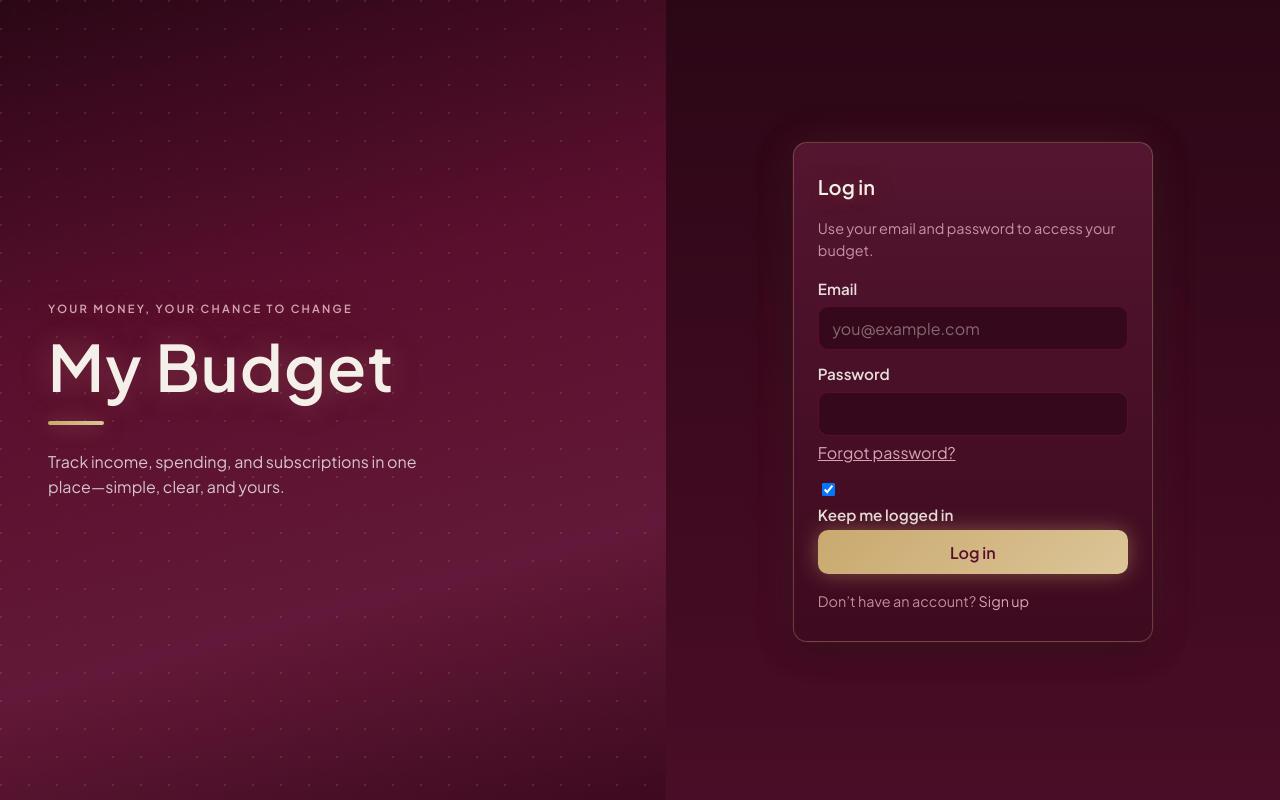
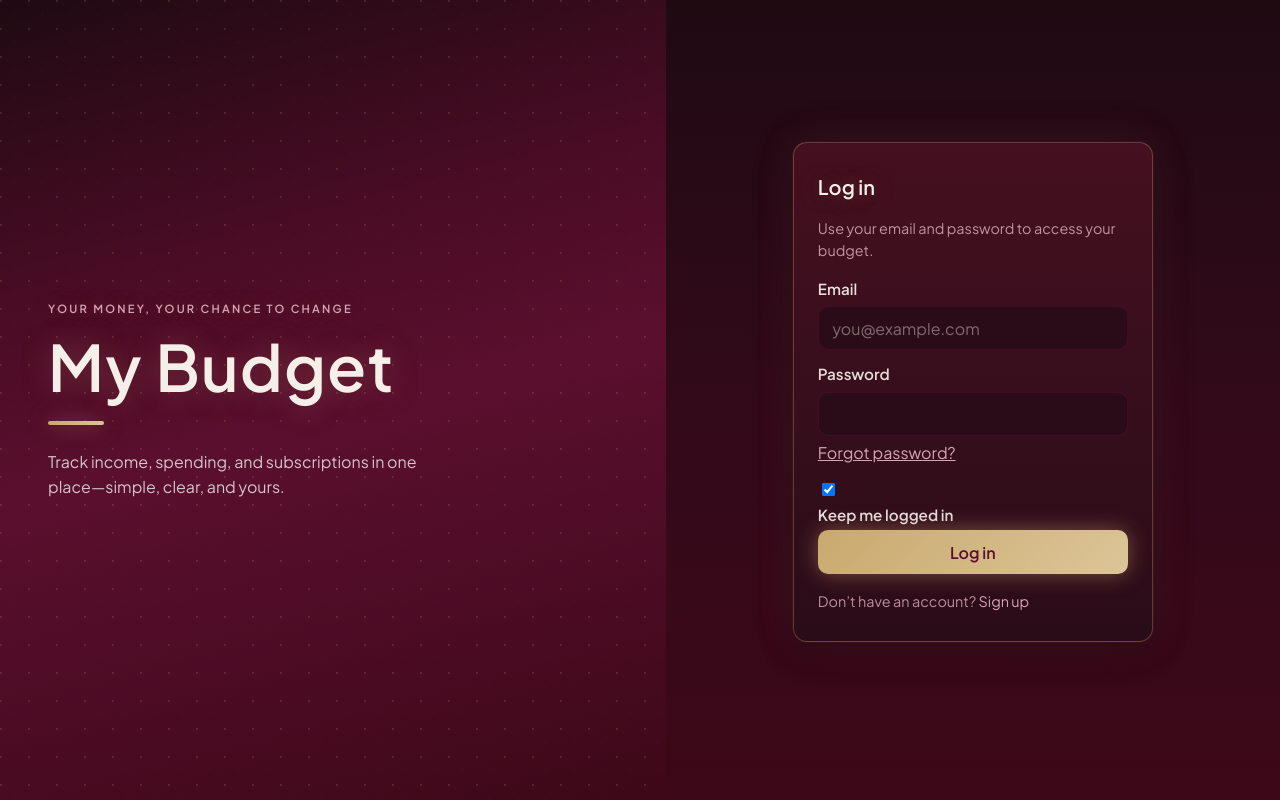
Before and after one commit to saifookhan/budget, a React (Vite) app: page / in a window 1280 px wide. Built offline with nearby package versions, Linux system fonts and the light colour scheme; no server answers.

Commit message:
Fix: etichette header leggibili; più bordeaux; titolo Impostazioni come page-title
Made-with: Cursor

```diff
--- a/index.html
+++ b/index.html
@@ -4,8 +4,8 @@
     <meta charset="UTF-8" />
     <link rel="icon" type="image/svg+xml" href="/vite.svg" />
     <meta name="viewport" content="width=device-width, initial-scale=1, viewport-fit=cover" />
-    <meta name="theme-color" content="#2b0716" media="(prefers-color-scheme: dark)" />
-    <meta name="theme-color" content="#f0e6e8" media="(prefers-color-scheme: light)" />
+    <meta name="theme-color" content="#1f0a12" media="(prefers-color-scheme: dark)" />
+    <meta name="theme-color" content="#e8d9dd" media="(prefers-color-scheme: light)" />
     <meta name="apple-mobile-web-app-capable" content="yes" />
     <meta name="apple-mobile-web-app-status-bar-style" content="black-translucent" />
     <meta http-equiv="Cache-Control" content="no-cache, no-store, must-revalidate" />
--- a/src/index.css
+++ b/src/index.css
@@ -8,12 +8,12 @@
   --mobile-tab-bar-height: 3.75rem;
 }
 
-/* Wine night — bordeaux + magenta sullo sfondo, oro su accenti e CTA */
+/* Wine night — bordeaux dominante sullo sfondo, oro su accenti e CTA */
 [data-theme="neonBlack"] {
-  --bg: #2b0716;
-  --bg-soft: #35081c;
+  --bg: #1f0a12;
+  --bg-soft: #2a0c18;
   --surface: #5a0f2e;
-  --card: #4a0d27;
+  --card: #451020;
   --text: #f5efea;
   --text-muted: rgba(214, 165, 181, 0.88);
   --accent: #c9a96e;
@@ -22,9 +22,9 @@
   --success-soft: rgba(201, 169, 110, 0.22);
   --danger: #d6a5b5;
   --danger-soft: rgba(214, 165, 181, 0.22);
-  --border: rgba(140, 28, 91, 0.38);
-  --shadow: 0 2px 12px rgba(0, 0, 0, 0.4), 0 0 28px rgba(201, 169, 110, 0.12), 0 0 36px rgba(140, 28, 91, 0.08);
-  --shadow-hover: 0 4px 22px rgba(0, 0, 0, 0.48), 0 0 36px rgba(201, 169, 110, 0.18), 0 0 40px rgba(140, 28, 91, 0.1);
+  --border: rgba(90, 15, 46, 0.55);
+  --shadow: 0 2px 12px rgba(0, 0, 0, 0.42), 0 0 28px rgba(201, 169, 110, 0.12), 0 0 40px rgba(90, 15, 46, 0.14);
+  --shadow-hover: 0 4px 22px rgba(0, 0, 0, 0.5), 0 0 36px rgba(201, 169, 110, 0.18), 0 0 48px rgba(90, 15, 46, 0.16);
 }
 [data-theme="neonBlack"] .settings-page-card select,
 [data-theme="neonBlack"] .settings-page-card .theme-dropdown {
@@ -37,12 +37,12 @@
   background: #f5efea;
 }
 
-/* Magenta — palette magenta/bordeaux, CTA e highlight in oro */
+/* Magenta — bordeaux profondo + magenta, CTA in oro */
 [data-theme="neonRainbow"] {
-  --bg: #2b0716;
-  --bg-soft: #3d0a1f;
-  --surface: #621838;
-  --card: #541530;
+  --bg: #1f0a12;
+  --bg-soft: #320a1a;
+  --surface: #4f1528;
+  --card: #421020;
   --text: #f5efea;
   --text-muted: rgba(214, 165, 181, 0.86);
   --accent: #c9a96e;
@@ -51,9 +51,9 @@
   --success-soft: rgba(201, 169, 110, 0.24);
   --danger: #d6a5b5;
   --danger-soft: rgba(214, 165, 181, 0.24);
-  --border: rgba(140, 28, 91, 0.48);
-  --shadow: 0 2px 12px rgba(0, 0, 0, 0.42), 0 0 32px rgba(201, 169, 110, 0.1), 0 0 40px rgba(140, 28, 91, 0.14);
-  --shadow-hover: 0 4px 22px rgba(0, 0, 0, 0.5), 0 0 40px rgba(201, 169, 110, 0.16), 0 0 44px rgba(140, 28, 91, 0.18);
+  --border: rgba(90, 15, 46, 0.5);
+  --shadow: 0 2px 12px rgba(0, 0, 0, 0.44), 0 0 32px rgba(201, 169, 110, 0.1), 0 0 44px rgba(90, 15, 46, 0.12), 0 0 36px rgba(140, 28, 91, 0.1);
+  --shadow-hover: 0 4px 22px rgba(0, 0, 0, 0.52), 0 0 40px rgba(201, 169, 110, 0.16), 0 0 52px rgba(90, 15, 46, 0.14), 0 0 44px rgba(140, 28, 91, 0.12);
 }
 [data-theme="neonRainbow"] .settings-page-card select,
 [data-theme="neonRainbow"] .settings-page-card .theme-dropdown {
@@ -66,33 +66,33 @@
   background: #f5efea;
 }
 
-/* Crème — fondo rosato, bordeaux testo, oro su bottoni/link */
+/* Crème — wash bordeaux sul fondo, oro su bottoni/link */
 [data-theme="neonClear"] {
-  --bg: #f0e6e8;
-  --bg-soft: #e5d6da;
-  --surface: #faf4f5;
-  --card: #fff9fa;
-  --text: #4a0c24;
-  --text-muted: rgba(74, 12, 36, 0.62);
+  --bg: #e8d9dd;
+  --bg-soft: #dbc9cf;
+  --surface: #f6f0f1;
+  --card: #fff8f9;
+  --text: #3d0818;
+  --text-muted: rgba(61, 8, 24, 0.64);
   --accent: #c9a96e;
   --accent-soft: rgba(201, 169, 110, 0.22);
   --success: #5a0f2e;
-  --success-soft: rgba(90, 15, 46, 0.1);
+  --success-soft: rgba(90, 15, 46, 0.12);
   --danger: #7a2848;
   --danger-soft: rgba(122, 40, 72, 0.14);
-  --border: rgba(214, 165, 181, 0.45);
-  --shadow: 0 2px 12px rgba(90, 15, 46, 0.08), 0 0 0 1px rgba(201, 169, 110, 0.06);
-  --shadow-hover: 0 4px 20px rgba(90, 15, 46, 0.12), 0 0 28px rgba(201, 169, 110, 0.12);
+  --border: rgba(90, 15, 46, 0.12);
+  --shadow: 0 2px 12px rgba(90, 15, 46, 0.1), 0 0 0 1px rgba(90, 15, 46, 0.06);
+  --shadow-hover: 0 4px 20px rgba(90, 15, 46, 0.14), 0 0 28px rgba(201, 169, 110, 0.12);
 }
 [data-theme="neonClear"] .settings-page-card select,
 [data-theme="neonClear"] .settings-page-card .theme-dropdown {
-  color: #4a0c24;
-  background: #fff9fa;
-  border: 1px solid rgba(201, 169, 110, 0.35);
+  color: #3d0818;
+  background: #fff8f9;
+  border: 1px solid rgba(90, 15, 46, 0.18);
 }
 [data-theme="neonClear"] .settings-page-card select option {
-  color: #4a0c24;
-  background: #fff9fa;
+  color: #3d0818;
+  background: #fff8f9;
 }
 
 * {
@@ -444,7 +444,7 @@ button {
   min-height: var(--header-logo-height);
   max-height: var(--header-logo-height);
   min-width: 44px;
-  max-width: 5.75rem;
+  max-width: 6.5rem;
   box-sizing: border-box;
   overflow: hidden;
   flex-shrink: 0;
@@ -478,7 +478,7 @@ button {
   min-height: var(--header-logo-height);
   max-height: var(--header-logo-height);
   min-width: 44px;
-  max-width: 5.75rem;
+  max-width: 6.5rem;
   box-sizing: border-box;
   overflow: hidden;
   flex-shrink: 0;
@@ -507,9 +507,9 @@ button {
 
 .header-chat-tagline {
   display: block;
-  font-size: 0.45rem;
+  font-size: clamp(0.625rem, 2.1vw, 0.6875rem);
   font-weight: 700;
-  line-height: 1;
+  line-height: 1.12;
   text-align: center;
   max-width: 100%;
   hyphens: auto;
@@ -1203,7 +1203,7 @@ button {
   padding: 3rem 2rem;
   position: relative;
   overflow: hidden;
-  background: linear-gradient(165deg, #2b0716 0%, #5a0f2e 38%, #621838 72%, #3d0a1f 100%);
+  background: linear-gradient(165deg, #1f0a12 0%, #4a0c24 32%, #5a0f2e 52%, #3d0818 100%);
 }
 
 .home-hero-pattern {
@@ -1270,7 +1270,7 @@ button {
   align-items: flex-start;
   justify-content: center;
   padding: 2rem 1.5rem;
-  background: linear-gradient(180deg, #2b0716 0%, #3d0a1f 55%, #4a0d27 100%);
+  background: linear-gradient(180deg, #1f0a12 0%, #320a1a 50%, #3d0818 100%);
 }
 
 .home-login-card.auth-card.card {
@@ -1278,7 +1278,7 @@ button {
   max-width: 360px;
   padding: 1.75rem 1.5rem;
   border-radius: var(--radius);
-  background: linear-gradient(180deg, #541530 0%, #3d0a1f 100%);
+  background: linear-gradient(180deg, #451020 0%, #2a0c18 100%);
   border: 1px solid rgba(201, 169, 110, 0.32);
   box-shadow:
     0 0 0 1px rgba(140, 28, 91, 0.12),
--- a/src/pages/Settings.tsx
+++ b/src/pages/Settings.tsx
@@ -56,7 +56,9 @@ export default function Settings({
 }: SettingsProps) {
   return (
     <>
-      <h1 style={{ marginTop: 0, marginBottom: '0.5rem' }}>{T('nav.settings')}</h1>
+      <h1 className="page-title" style={{ marginTop: 0, marginBottom: '0.5rem' }}>
+        {T('nav.settings')}
+      </h1>
       <p className="muted" style={{ marginBottom: '1.5rem' }}>
         {T('settings.pageSubtitle')}
       </p>
```
